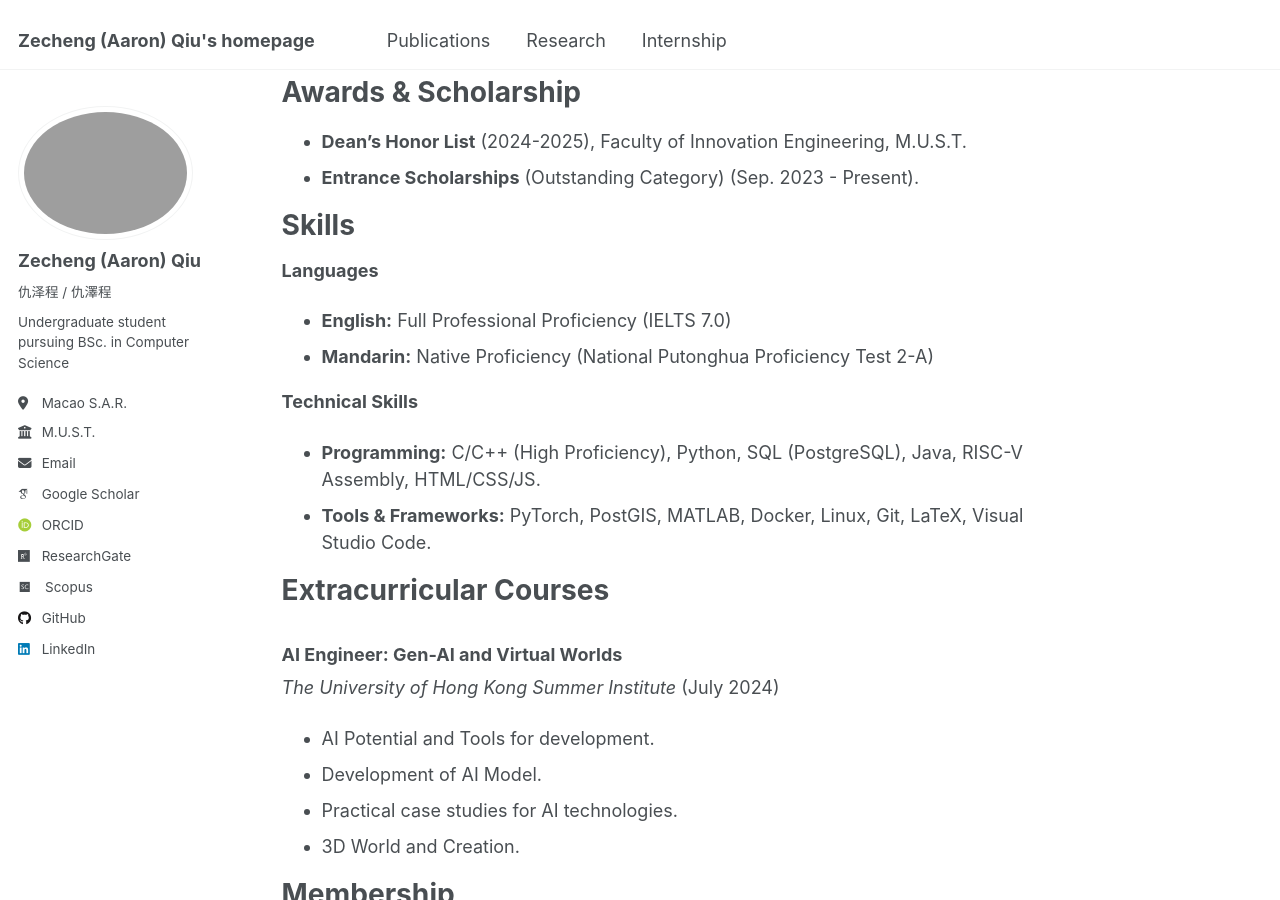
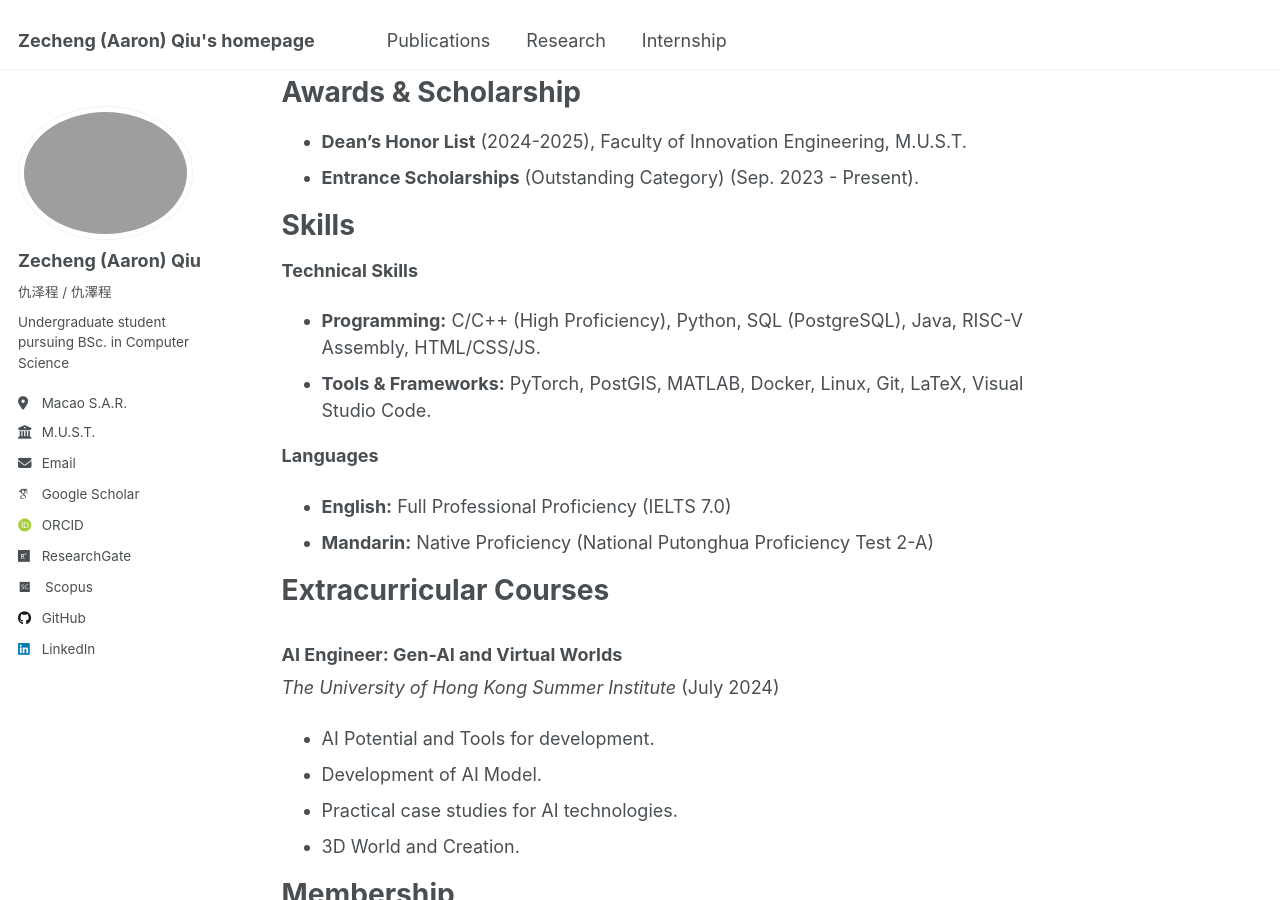
Before and after one commit to aaron-z-chiu/aaron-z-chiu.github.io, a Jekyll site: the page built from _pages/about.md, in a window 1280 px wide and 900 px high, scrolled down 2737 px. Built offline with Jekyll 4.4.1, drawn with Linux system fonts in a browser that asks for light colours; some web fonts are replaced.

```diff
--- a/_pages/about.md
+++ b/_pages/about.md
@@ -83,13 +83,13 @@ Awards & Scholarship
 Skills
 ======
 
+**Technical Skills**
+* **Programming:** C/C++ (High Proficiency), Python, SQL (PostgreSQL), Java, RISC-V Assembly, HTML/CSS/JS.
+* **Tools & Frameworks:** PyTorch, PostGIS, MATLAB, Docker, Linux, Git, LaTeX, Visual Studio Code.
+
 **Languages**
 * **English:** Full Professional Proficiency (IELTS 7.0)
 * **Mandarin:** Native Proficiency (National Putonghua Proficiency Test 2-A)
-
-**Technical Skills**
-* **Programming:** C/C++ (High Proficiency), Python, SQL (PostgreSQL), Java, RISC-V Assembly, HTML/CSS/JS.
-* **Tools & Frameworks:** PyTorch, PostGIS, MATLAB, Docker, Linux, Git, LaTeX, Visual Studio Code.
 
 Extracurricular Courses
 ======
```
